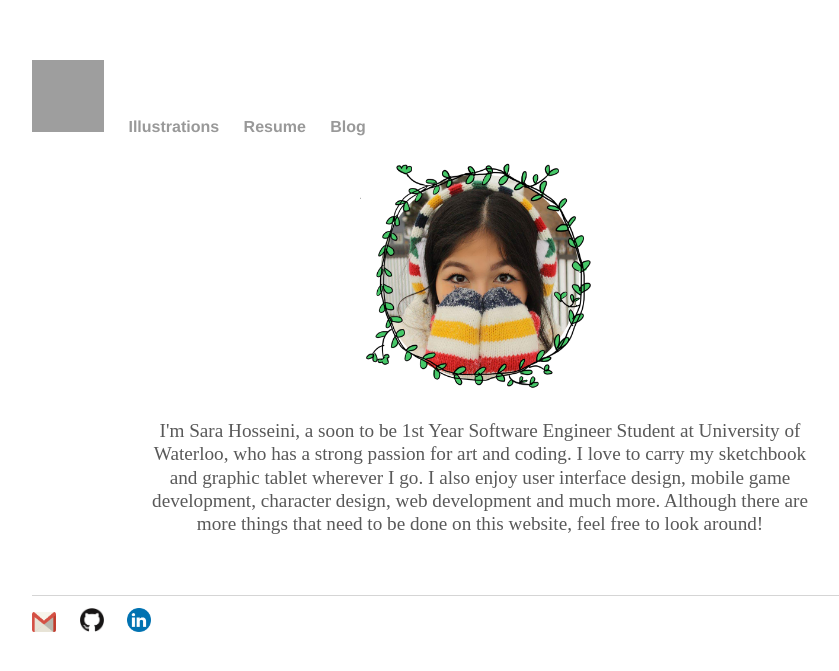
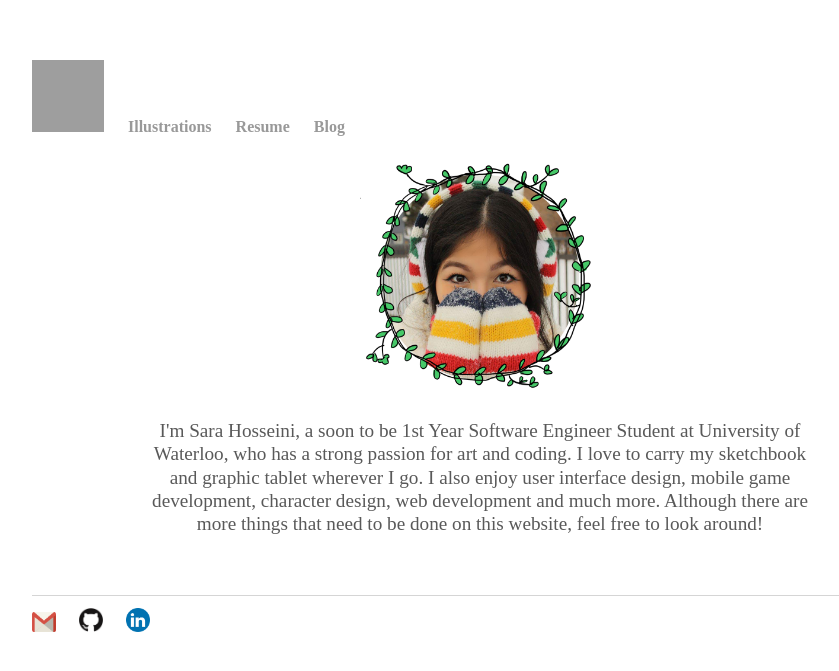
Before and after one commit to sarahoss/sarahoss.github.io, a Jekyll site: the page built from index.html, in a window 1280 px wide. Shown: the top 671 px of the page, without its empty margins (160-999 px from the left). Built offline with Jekyll 4.4.1, drawn with Linux system fonts in a browser that asks for light colours; grey boxes are pictures that could not be loaded.

Commit message:
Update main.css

```diff
--- a/css/main.css
+++ b/css/main.css
@@ -8,7 +8,7 @@ body {
    margin-bottom: 60px;
 }
 nav ul, footer ul {
-    font-family:'Helvetica', 'Arial', 'Sans-Serif';
+    font-family:'Droid Sans';
     padding: 0px;
     list-style: none;
     font-weight: bold;
```
